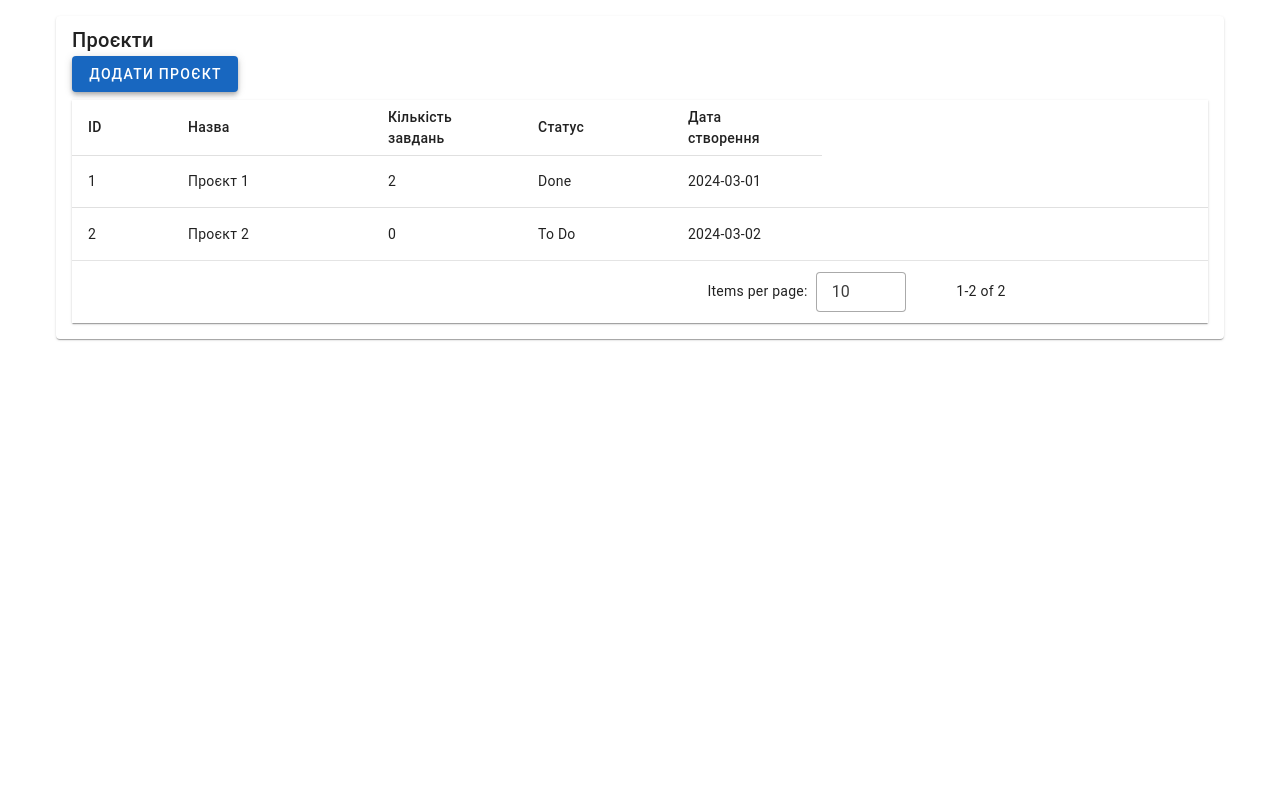
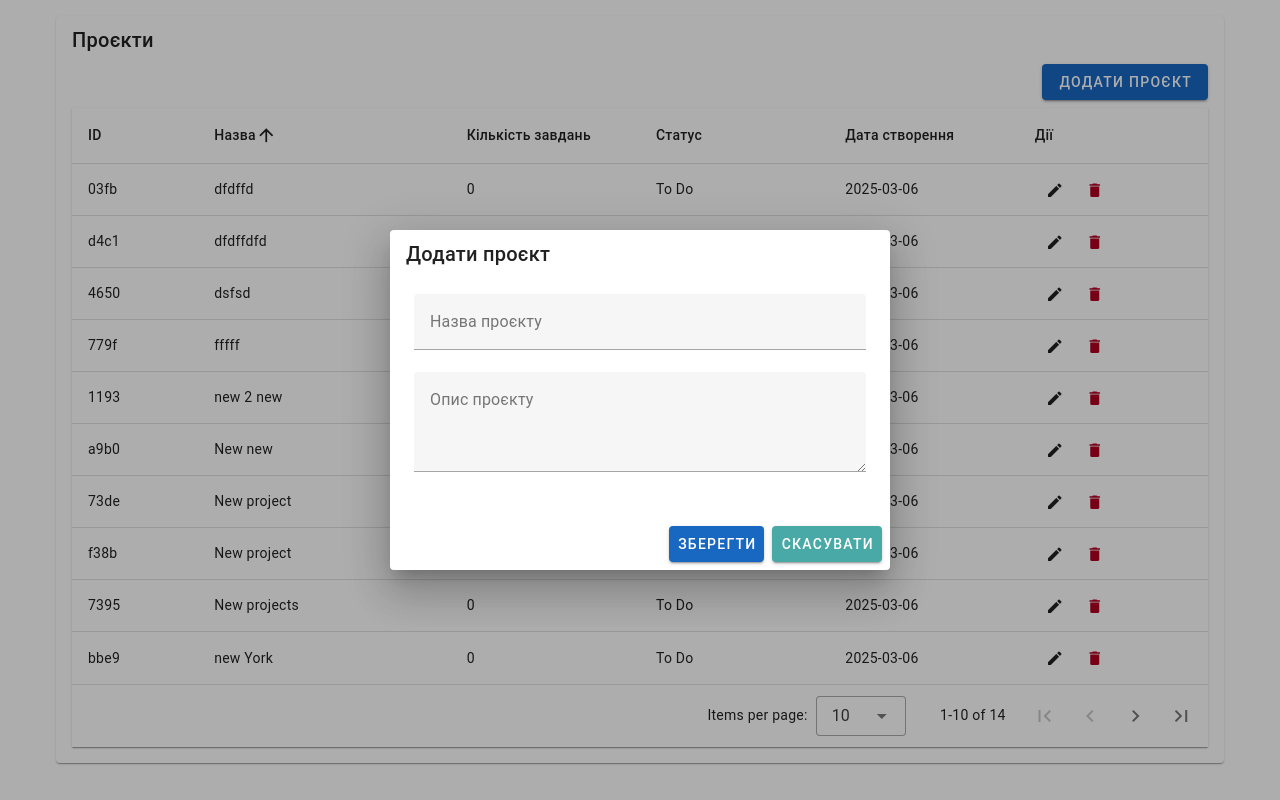
Before and after one commit to YRTechX/crudTables, a Vue app: page /projects in a window 1280 px wide. Both pictures are taken after a click on the button "ДОДАТИ ПРОЄКТ". Built offline with nearby package versions, Linux system fonts and the light colour scheme; data requests are answered from the project's data file; the HTML template or start-up script is replaced by a standard one.

Commit message:
added mdi font to vuetify config, projects view. db update

```diff
--- a/src/db/index.json
+++ b/src/db/index.json
@@ -1,7 +1,7 @@
 {
   "projects": [
     {
-      "id": 1,
+      "id": "1",
       "name": "Проєкт 1",
       "description": "Опис проєкту 1",
       "taskCount": 2,
@@ -9,17 +9,113 @@
       "createdAt": "2024-03-01"
     },
     {
-      "id": 2,
+      "id": "2",
       "name": "Проєкт 2",
       "description": "Опис проєкту 2",
       "taskCount": 0,
       "status": "To Do",
       "createdAt": "2024-03-02"
+    },
+    {
+      "id": "779f",
+      "name": "fffff",
+      "description": "",
+      "taskCount": 0,
+      "status": "To Do",
+      "createdAt": "2025-03-06"
+    },
+    {
+      "id": "73de",
+      "name": "New project",
+      "description": "Opisanie",
+      "taskCount": 0,
+      "status": "To Do",
+      "createdAt": "2025-03-06"
+    },
+    {
+      "id": "a9b0",
+      "name": "New new",
+      "description": "descr",
+      "taskCount": 0,
+      "status": "To Do",
+      "createdAt": "2025-03-06"
+    },
+    {
+      "id": "f38b",
+      "name": "New project",
+      "description": "dfdf",
+      "taskCount": 0,
+      "status": "To Do",
+      "createdAt": "2025-03-06"
+    },
+    {
+      "id": "4650",
+      "name": "dsfsd",
+      "description": "",
+      "taskCount": 0,
+      "status": "To Do",
+      "createdAt": "2025-03-06"
+    },
+    {
+      "id": "7395",
+      "name": "New projects",
+      "description": "",
+      "taskCount": 0,
+      "status": "To Do",
+      "createdAt": "2025-03-06"
+    },
+    {
+      "id": "03fb",
+      "name": "dfdffd",
+      "description": "dffd",
+      "taskCount": 0,
+      "status": "To Do",
+      "createdAt": "2025-03-06"
+    },
+    {
+      "id": "bbe9",
+      "name": "new York",
+      "description": "",
+      "taskCount": 0,
+      "status": "To Do",
+      "createdAt": "2025-03-06"
+    },
+    {
+      "id": "d4c1",
+      "name": "dfdffdfd",
+      "description": "",
+      "taskCount": 0,
+      "status": "To Do",
+      "createdAt": "2025-03-06"
+    },
+    {
+      "id": "d72a",
+      "name": "sdfsdf",
+      "description": "",
+      "taskCount": 0,
+      "status": "To Do",
+      "createdAt": "2025-03-06"
+    },
+    {
+      "id": "a36a",
+      "name": "Новый проект 1",
+      "description": "опитсание 1",
+      "taskCount": 0,
+      "status": "To Do",
+      "createdAt": "2025-03-06"
+    },
+    {
+      "id": "1193",
+      "name": "new 2 new",
+      "description": "dfdsfsdfsdfsdfsdfsdf",
+      "taskCount": 0,
+      "status": "Done",
+      "createdAt": "2025-03-06"
     }
   ],
   "tasks": [
     {
-      "id": 1,
+      "id": "1",
       "projectId": 1,
       "title": "Завдання 1",
       "assignee": "Іван",
@@ -27,7 +123,7 @@
       "dueDate": "2024-03-10"
     },
     {
-      "id": 2,
+      "id": "2",
       "projectId": 1,
       "title": "Завдання 2",
       "assignee": "Марія",
@@ -35,7 +131,7 @@
       "dueDate": "2024-03-15"
     },
     {
-      "id": 3,
+      "id": "3",
       "projectId": 3,
       "title": "Завдання 1",
       "assignee": "Іван",
@@ -43,7 +139,7 @@
       "dueDate": "2024-03-10"
     },
     {
-      "id": 4,
+      "id": "4",
       "projectId": 3,
       "title": "Завдання 2",
       "assignee": "Марія",
@@ -51,7 +147,7 @@
       "dueDate": "2024-03-15"
     },
     {
-      "id": 5,
+      "id": "5",
       "projectId": 2,
       "title": "Завдання 1",
       "assignee": "Іван",
@@ -59,7 +155,7 @@
       "dueDate": "2024-03-10"
     },
     {
-      "id": 6,
+      "id": "6",
       "projectId": 2,
       "title": "Завдання 2",
       "assignee": "Марія",
--- a/src/plugins/vuetify.ts
+++ b/src/plugins/vuetify.ts
@@ -3,11 +3,15 @@ import 'vuetify/styles'
 import { createVuetify } from 'vuetify'
 import * as components from 'vuetify/components'
 import * as directives from 'vuetify/directives'
+import '@mdi/font/css/materialdesignicons.css'
 
 // Components
 const vuetify = createVuetify({
   components,
   directives,
+  icons: {
+    defaultSet: 'mdi',
+  },
 })
 
 export default vuetify
--- a/src/views/ProjectsView.vue
+++ b/src/views/ProjectsView.vue
@@ -3,43 +3,138 @@
     <v-card>
       <v-card-title>
         Проєкти
-        <v-spacer></v-spacer>
-        <v-btn color="primary" @click="showProjectModal = true">Додати проєкт</v-btn>
+        <div class="pt-2 text-end">
+          <v-btn color="primary" @click="modals.create = true">Додати проєкт</v-btn>
+        </div>
       </v-card-title>
       <v-card-text>
-        <!-- <FilterPanel v-model:search="search" v-model:statusFilter="statusFilter" /> -->
         <ProjectsTable
           :headers="headers"
           :projects="filteredProjects"
           @update:widths="updateColumnWidths"
           @sort="sortProjects"
+          @edit="openEditModal"
+          @delete="openDeleteModal"
         />
       </v-card-text>
     </v-card>
+
     <ProjectModal
-      v-if="showProjectModal"
-      :project="newProject"
-      @close="showProjectModal = false"
-      @save="saveProject"
-    />
+      v-model="modals.create"
+      :loading="isLoading"
+      @update:modelValue="modals.create = $event"
+    >
+      <template #title>Додати проєкт</template>
+      <template #content>
+        <v-form ref="createForm" @submit.prevent="createProject">
+          <v-text-field
+            v-model="newProject.name"
+            label="Назва проєкту"
+            required
+            :rules="[(v) => !!v || 'Назва обов’язкова']"
+          ></v-text-field>
+          <v-textarea v-model="newProject.description" label="Опис проєкту" rows="3"></v-textarea>
+        </v-form>
+      </template>
+      <template #actions>
+        <v-btn
+          type="submit"
+          variant="elevated"
+          color="primary"
+          :loading="isLoading"
+          @click="createProject"
+          >Зберегти</v-btn
+        >
+        <v-btn color="secondary" variant="elevated" @click="closeModal('create')">Скасувати</v-btn>
+      </template>
+    </ProjectModal>
+
+    <ProjectModal
+      v-model="modals.edit"
+      :loading="isLoading"
+      @update:modelValue="modals.edit = $event"
+    >
+      <template #title>Редагувати проєкт</template>
+      <template #content>
+        <v-form ref="editForm" @submit.prevent="editProject">
+          <v-text-field
+            v-model="editingProject.name"
+            label="Назва проєкту"
+            required
+            :rules="[(v) => !!v || 'Назва обов’язкова']"
+          ></v-text-field>
+          <v-textarea
+            v-model="editingProject.description"
+            label="Опис проєкту"
+            rows="3"
+          ></v-textarea>
+          <v-select
+            v-model="editingProject.status"
+            label="Cтатус проєкту"
+            rows="3"
+            :items="statuses"
+          ></v-select>
+        </v-form>
+      </template>
+      <template #actions>
+        <v-btn
+          type="submit"
+          variant="elevated"
+          color="primary"
+          :loading="isLoading"
+          @click="editProject"
+          >Зберегти</v-btn
+        >
+        <v-btn color="secondary" variant="elevated" @click="closeModal('edit')">Скасувати</v-btn>
+      </template>
+    </ProjectModal>
+
+    <ProjectModal
+      v-model="modals.delete"
+      :loading="isLoading"
+      @update:modelValue="modals.delete = $event"
+      :persistent="true"
+    >
+      <template #title>Підтвердження видалення</template>
+      <template #content>
+        <p>Ви впевнені, що хочете видалити проєкт "{{ deletingProject?.name }}"?</p>
+      </template>
+      <template #actions>
+        <v-btn color="error" variant="elevated" :loading="isLoading" @click="deleteProject"
+          >Видалити</v-btn
+        >
+        <v-btn color="secondary" variant="elevated" @click="closeModal('delete')">Скасувати</v-btn>
+      </template>
+    </ProjectModal>
   </v-container>
 </template>
 
 <script setup lang="ts">
-import { ref, computed, onMounted } from 'vue'
+import { ref, computed, onMounted, reactive } from 'vue'
 import { useRouter } from 'vue-router'
 import { useStore } from '@/store'
 import ProjectsTable from '@/components/ProjectsTable.vue'
-// import FilterPanel from '@/components/FilterPanel.vue'
 import ProjectModal from '@/components/ProjectModal.vue'
 import type { Project } from '@/types/project'
+import { imitateLoadingTime } from '@/utills/functions'
 
 const router = useRouter()
 const store = useStore()
 const search = ref('')
 const statusFilter = ref('')
-const showProjectModal = ref(false)
-const newProject = ref({ name: '', description: '' })
+const modals = reactive({
+  create: false,
+  edit: false,
+  delete: false,
+})
+const newProject = ref<Partial<Project>>({ name: '', description: '' })
+const editingProject = ref<Partial<Project>>({ name: '', description: '' })
+const deletingProject = ref<Project | null>(null)
+const createForm = ref()
+const editForm = ref()
+const isLoading = ref(false)
+const errorMessage = ref('')
+const errorSnackbar = ref(false)
 
 const headers = [
   { title: 'ID', key: 'id', sortable: true, width: 100 },
@@ -47,8 +142,9 @@ const headers = [
   { title: 'Кількість завдань', key: 'taskCount', sortable: true, width: 150 },
   { title: 'Статус', key: 'status', sortable: true, width: 150 },
   { title: 'Дата створення', key: 'createdAt', sortable: true, width: 150 },
+  { title: 'Дії', key: 'actions', sortable: false, width: 150 },
 ]
-
+const statuses = computed(() => store.state.statuses)
 const projects = computed(() => store.state.projects.projects)
 
 onMounted(async () => {
@@ -71,13 +167,79 @@ function updateColumnWidths(newWidths: Record<string, number>) {
   /* store.commit('projects/updateColumnWidths', newWidths) */
 }
 
-async function saveProject(project: { name: string; description: string }) {
-  /*  await store.dispatch('projects/addProject', project)
-  showProjectModal.value = false
-  newProject.value = { name: '', description: '' } */
+async function closeModal(modalType: 'create' | 'edit' | 'delete') {
+  modals[modalType] = false
+  await imitateLoadingTime(100)
+  switch (modalType) {
+    case 'create':
+      newProject.value = { name: '', description: '' }
+      break
+    case 'edit':
+      editingProject.value = null
+      break
+    case 'delete':
+      deletingProject.value = null
+      break
+  }
 }
 
-function goToProject(projectId: number) {
-  router.push(`/projects/${projectId}`)
+async function createProject() {
+  const isValid = await createForm.value?.validate()
+  if (isValid?.valid) {
+    try {
+      isLoading.value = true
+      await imitateLoadingTime(3000)
+      await store.dispatch('projects/addProject', newProject.value)
+      closeModal('create')
+    } catch (error: any) {
+      errorMessage.value = error.message || 'Помилка при створенні проєкту'
+      errorSnackbar.value = true
+    } finally {
+      isLoading.value = false
+    }
+  }
+}
+
+function openEditModal(project: Project) {
+  editingProject.value = { ...project }
+  modals.edit = true
+}
+
+async function editProject() {
+  const isValid = await editForm.value?.validate()
+  if (isValid?.valid) {
+    try {
+      isLoading.value = true
+      await imitateLoadingTime(3000)
+      await store.dispatch('projects/updateProject', editingProject.value)
+      closeModal('edit')
+    } catch (error: any) {
+      errorMessage.value = error.message || 'Помилка при редагуванні проєкту'
+      errorSnackbar.value = true
+    } finally {
+      isLoading.value = false
+    }
+  }
+}
+
+function openDeleteModal(project: Project) {
+  deletingProject.value = project
+  modals.delete = true
+}
+
+async function deleteProject() {
+  if (deletingProject.value) {
+    try {
+      isLoading.value = true
+      await imitateLoadingTime(3000)
+      await store.dispatch('projects/deleteProject', deletingProject.value.id)
+      closeModal('delete')
+    } catch (error: any) {
+      errorMessage.value = error.message || 'Помилка при видаленні проєкту'
+      errorSnackbar.value = true
+    } finally {
+      isLoading.value = false
+    }
+  }
 }
 </script>
```
